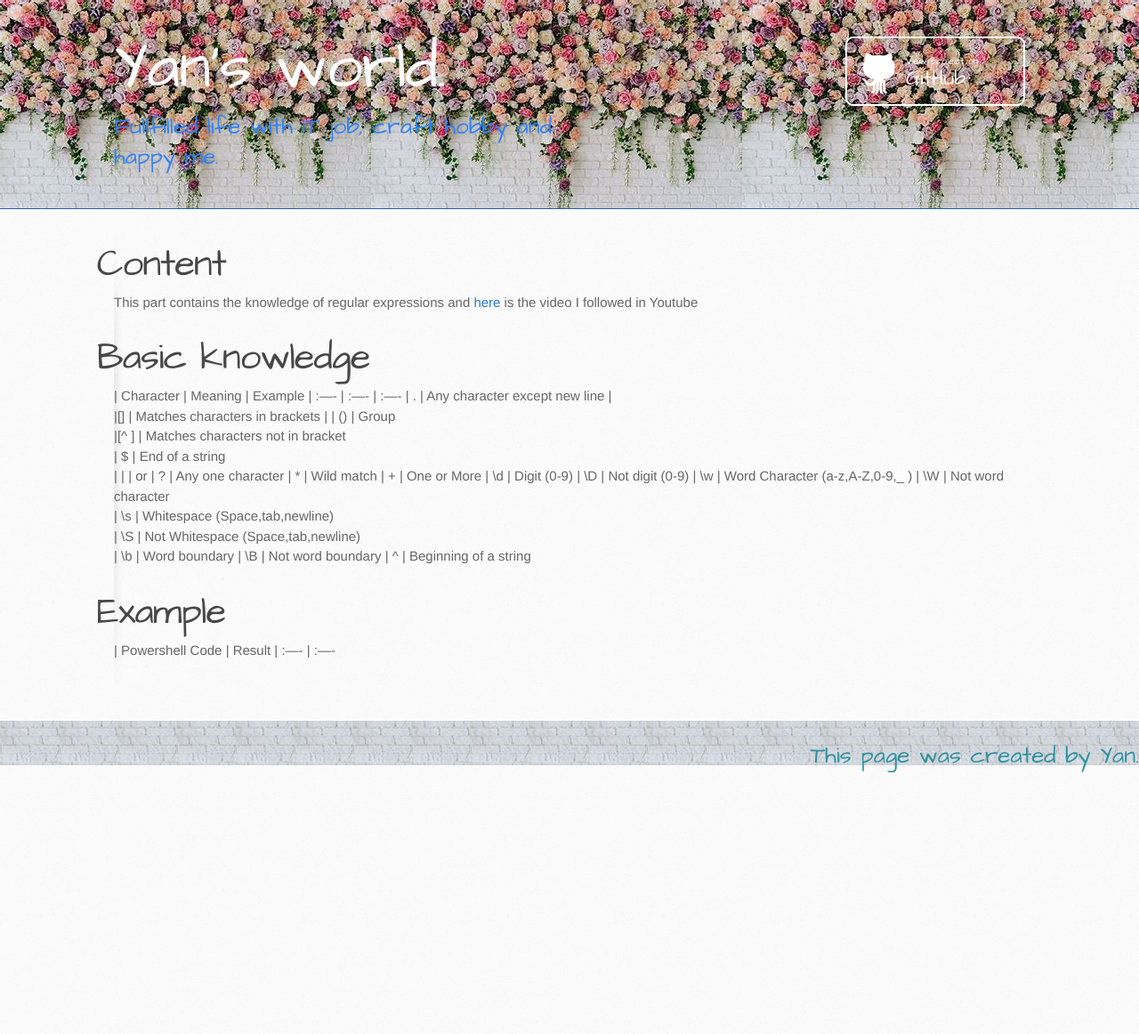
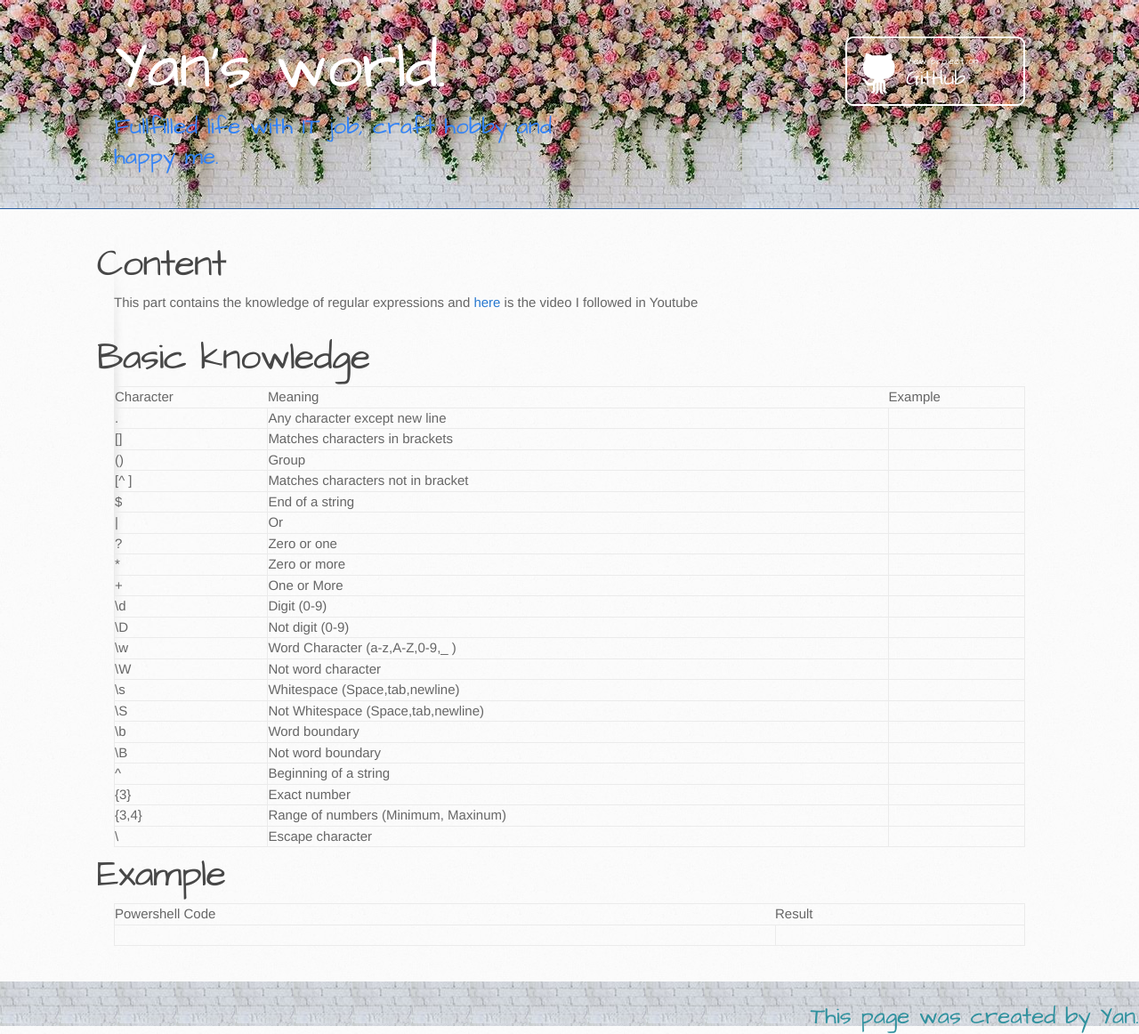
Before and after one commit to itcraftme/itcraftme, a Jekyll site: the page built from docs/it/regex.md, in a window 1280 px wide. Shown: the whole page at 89% size. Built offline with Jekyll 4.4.1, drawn with Linux system fonts in a browser that asks for light colours; our own code applies the rules of GitHub Pages for plain Markdown files; before the commit the page ends 900 px from its top, so only the background shows below that.

Commit message:
Update regex.md
add more regular expression

```diff
--- a/docs/it/regex.md
+++ b/docs/it/regex.md
@@ -1,6 +1,7 @@
 # Content
   This part contains the knowledge of regular expressions and [here](https://www.youtube.com/watch?v=sa-TUpSx1JA) is the video I followed in Youtube
 # Basic knowledge
+
 | Character | Meaning | Example
 | :---- | :---- | :----
 | .  |  Any character except new line  |
@@ -8,9 +9,9 @@
 | () |    Group
 |[^ ] |   Matches characters not in bracket
 |  $  |   End of a string
-|  \| |   or
-|  ?  |   Any one character
-|  *  |   Wild match
+|  \| |   Or
+|  ?  |   Zero or one
+|  *  |   Zero or more
 |  +  |   One or More
 | \d  |    Digit (0-9)
 | \D   |   Not digit (0-9)
@@ -21,7 +22,12 @@
 | \b  |   Word boundary
 | \B  |   Not word boundary
 | ^  |   Beginning of a string
+| {3}  |   Exact number
+| {3,4}  | Range of numbers (Minimum, Maxinum)
+| \ |  Escape character
 
 # Example
+
 | Powershell Code | Result
 | :---- | :----
+|       |
```
